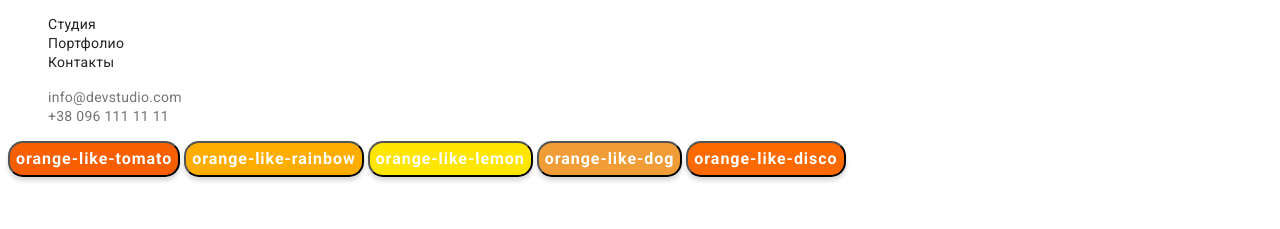
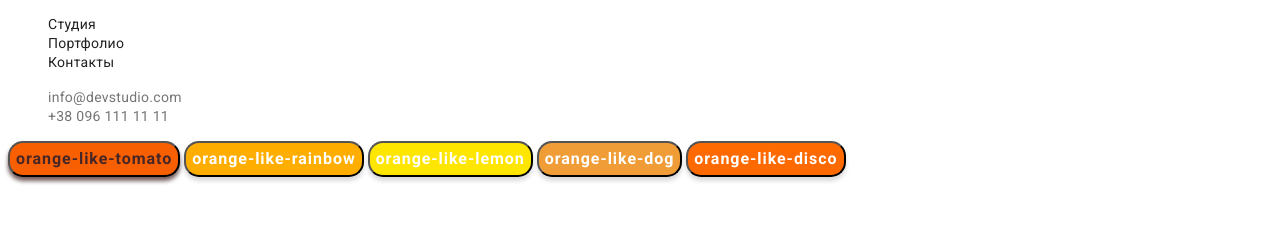
Before and after one commit to Miamasha/goit-markup-hw-01, a plain HTML site: page index.html in a window 1280 px wide. In both pictures the pointer is over the button "orange-like-tomato". Shown: the part 41-270 px from the top of the page. Drawn offline with Linux system fonts and the light colour scheme.

Commit message:
Dimas task 1: 5 buttons

```diff
--- a/css/styles.css
+++ b/css/styles.css
@@ -160,6 +160,7 @@ body {
 	color: #ffffff;
 	box-shadow: 0px 4px 4px rgba(0, 0, 0, 0.15);
 	border-radius: 15px;
+	cursor: pointer;
 }
 .orange-like-tomato {
 	background-color: rgb(247, 95, 0);
@@ -176,3 +177,12 @@ body {
 .orange-like-disko {
 	background-color: rgb(255, 106, 0);
 }
+
+.orange-like-tomato:hover,
+.orange-like-rainbow:hover,
+.orange-like-lemon:hover,
+.orange-like-dog:hover,
+.orange-like-disko:hover {
+	color: rgb(70, 38, 38);
+	box-shadow: 0px 4px 4px rgba(70, 38, 38, 0.75);
+}
```
